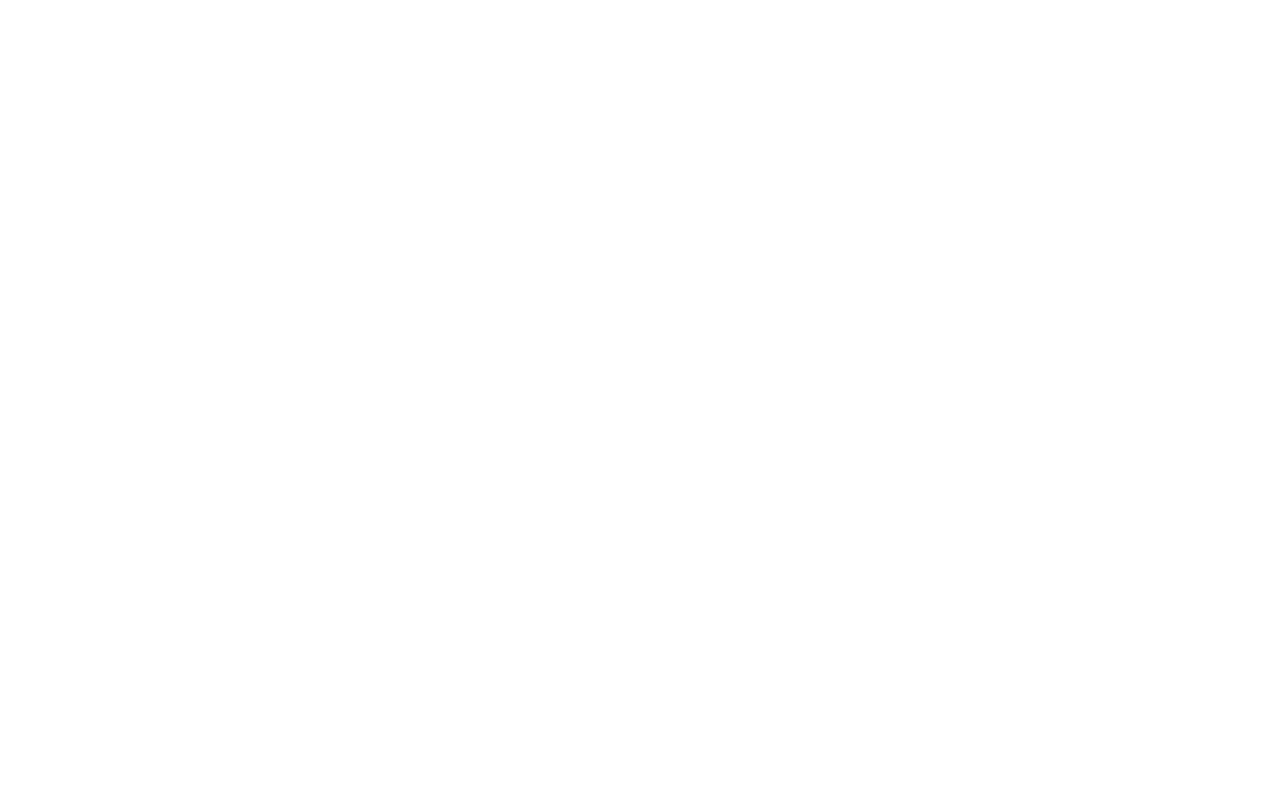
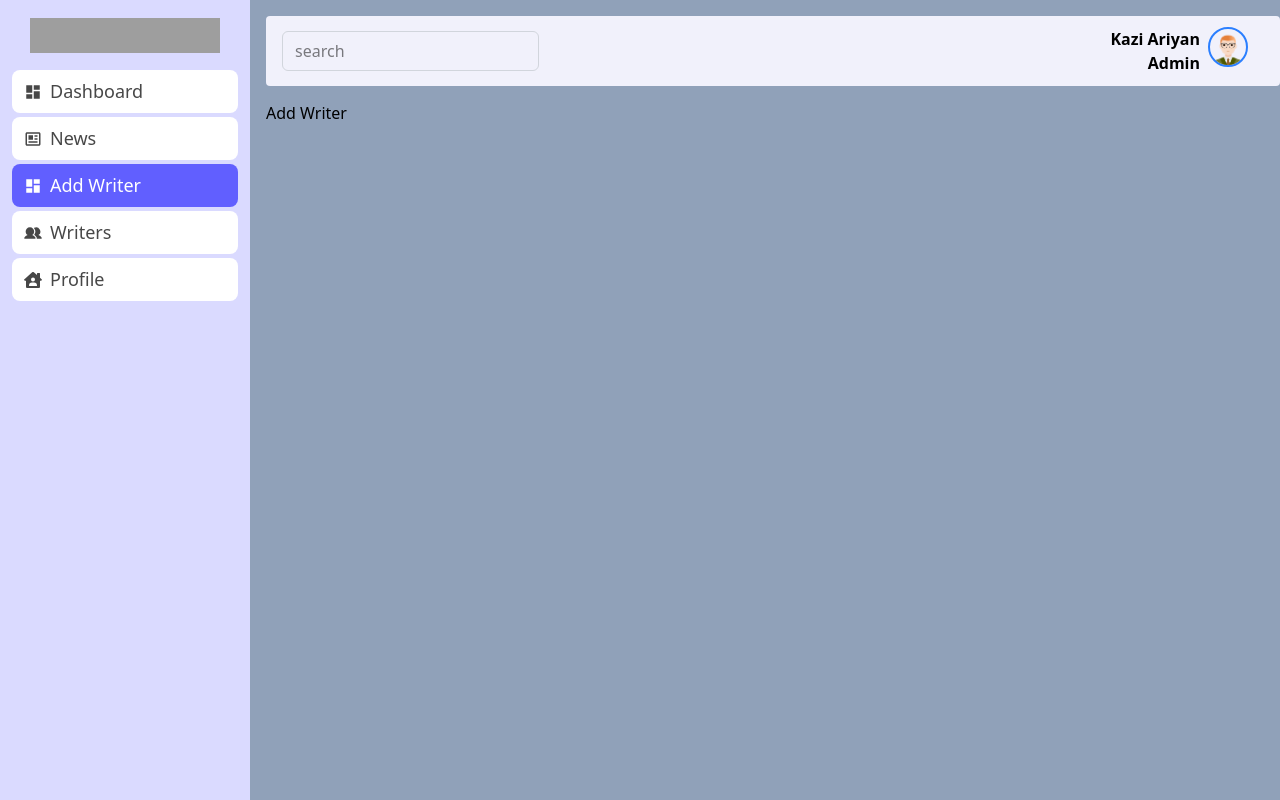
Before and after one commit to nabilamutiara/codenews, a React (Vite) app in the folder client/: page /dashboard/writer/add in a window 1280 px wide. Before the commit this address had no page. Built offline with nearby package versions, Linux system fonts and the light colour scheme; grey boxes are pictures that could not be loaded.

Commit message:
news page

```diff
--- a/client/src/App.jsx
+++ b/client/src/App.jsx
@@ -2,16 +2,37 @@ import { BrowserRouter, Routes, Route, Navigate } from 'react-router-dom';
 import Login from './dashboard/pages/Login';
 import MainLayout from './dashboard/layout/MainLayout';
 import Adminindex from './dashboard/pages/Adminindex';
+import ProtectDashboard from './middleware/ProtectDashboard';
+import ProtectRole from './middleware/ProtectRole';
+import Unable from './dashboard/pages/Unable';
+import Profile from './dashboard/pages/Profile';
+import News from './dashboard/pages/News';
+import AddWriter from './dashboard/pages/AddWriter';
+import Writers from './dashboard/pages/Writers';
 
 function App() {
   return (
     <BrowserRouter>
       <Routes>
+
         <Route path="/login" element={<Login />} />
-        <Route path="/dashboard" element={<MainLayout />}>
-          <Route index element={<Navigate to="admin" replace />} />
-          <Route path="admin" element={<Adminindex />} />
+
+
+        <Route path="/dashboard" element={<ProtectDashboard />}>
+          <Route path="" element={<MainLayout />}>
+            <Route path="" index element={<Navigate to="/dashboard/admin" replace />} />
+            <Route path="unable-access" element={<Unable />} />
+            <Route path="profile" element={<Profile />} />
+            <Route path="news" element={<News />} />
+            <Route path='' element={<ProtectRole role='admin'/>}>
+              <Route path="admin" element={<Adminindex />} />
+              <Route path="writer/add" element={<AddWriter />} />
+              <Route path="writers" element={<Writers />} />
+            </Route>
+          </Route>
         </Route>
+
+        <Route path="*" element={<Navigate to="/login" replace />} />
       </Routes>
     </BrowserRouter>
   );
--- a/client/src/dashboard/layout/Sidebar.jsx
+++ b/client/src/dashboard/layout/Sidebar.jsx
@@ -1,5 +1,9 @@
 import React from 'react';
 import { Link, useLocation} from 'react-router-dom';
+import { MdDashboard} from "react-icons/md";
+import { BiNews } from "react-icons/bi";
+import { PiUsersFill } from "react-icons/pi";
+import { FaHouseUser } from "react-icons/fa";
 
 const Sidebar = () => {
     const {pathname} = useLocation();
@@ -14,7 +18,33 @@ const Sidebar = () => {
             </div>
             <ul className='px-3 flex flex-col gap-y-1 font-medium'>
                 <li>
-                    <Link to='/dashboard/admin' className={`px-3 ${pathname === '/dashboard/admin' ? 'bg-indigo-500 text-white' : 'bg-white text-[#404040f6]'}`}>
+                    <Link to='/dashboard/admin' className={`px-3 ${pathname === '/dashboard/admin' ? 'bg-indigo-500 text-white' : 'bg-white text-[#404040f6]'} py-2 hover:shadow-lg hover:shadow-indigo-500/20 w-full rounded-lg flex gap-x-2 justify-start items-center hover:bg-indigo-500 hover:text-white`}>
+                    <span className='text-[18px]'><MdDashboard/></span>
+                    <span className='text-[18px]'>Dashboard</span>
+                    </Link>
+                </li>
+                <li>
+                    <Link to='/dashboard/news' className={`px-3 ${pathname === '/dashboard/news' ? 'bg-indigo-500 text-white' : 'bg-white text-[#404040f6]'} py-2 hover:shadow-lg hover:shadow-indigo-500/20 w-full rounded-lg flex gap-x-2 justify-start items-center hover:bg-indigo-500 hover:text-white`}>
+                    <span className='text-[18px]'><BiNews/></span>
+                    <span className='text-[18px]'>News</span>
+                    </Link>
+                </li>
+                <li>
+                    <Link to='/dashboard/writer/add' className={`px-3 ${pathname === '/dashboard/writer/add' ? 'bg-indigo-500 text-white' : 'bg-white text-[#404040f6]'} py-2 hover:shadow-lg hover:shadow-indigo-500/20 w-full rounded-lg flex gap-x-2 justify-start items-center hover:bg-indigo-500 hover:text-white`}>
+                    <span className='text-[18px]'><MdDashboard/></span>
+                    <span className='text-[18px]'>Add Writer</span>
+                    </Link>
+                </li>
+                <li>
+                    <Link to='/dashboard/writers' className={`px-3 ${pathname === '/dashboard/writers' ? 'bg-indigo-500 text-white' : 'bg-white text-[#404040f6]'} py-2 hover:shadow-lg hover:shadow-indigo-500/20 w-full rounded-lg flex gap-x-2 justify-start items-center hover:bg-indigo-500 hover:text-white`}>
+                    <span className='text-[18px]'><PiUsersFill/></span>
+                    <span className='text-[18px]'>Writers</span>
+                    </Link>
+                </li>
+                <li>
+                    <Link to='/dashboard/profile' className={`px-3 ${pathname === '/dashboard/profile' ? 'bg-indigo-500 text-white' : 'bg-white text-[#404040f6]'} py-2 hover:shadow-lg hover:shadow-indigo-500/20 w-full rounded-lg flex gap-x-2 justify-start items-center hover:bg-indigo-500 hover:text-white`}>
+                    <span className='text-[18px]'><FaHouseUser/></span>
+                    <span className='text-[18px]'>Profile</span>
                     </Link>
                 </li>
             </ul>
--- /dev/null
+++ b/client/src/dashboard/pages/AddWriter.jsx
@@ -0,0 +1,11 @@
+import React from 'react';
+
+const AddWriter = () => {
+    return (
+        <div>
+            Add Writer
+        </div>
+    );
+};
+
+export default AddWriter;
--- /dev/null
+++ b/client/src/dashboard/pages/News.jsx
@@ -0,0 +1,11 @@
+import React from 'react';
+
+const News = () => {
+    return (
+        <div>
+            News Page
+        </div>
+    );
+};
+
+export default News;
--- /dev/null
+++ b/client/src/dashboard/pages/Profile.jsx
@@ -0,0 +1,11 @@
+import React from 'react';
+
+const Profile = () => {
+    return (
+        <div>
+            Profile Page
+        </div>
+    );
+};
+
+export default Profile;
--- /dev/null
+++ b/client/src/dashboard/pages/Unable.jsx
@@ -0,0 +1,11 @@
+import React from 'react';
+
+const Unable = () => {
+    return (
+        <div>
+            Unable 404
+        </div>
+    );
+};
+
+export default Unable;
--- /dev/null
+++ b/client/src/dashboard/pages/Writers.jsx
@@ -0,0 +1,11 @@
+import React from 'react';
+
+const Writers = () => {
+    return (
+        <div>
+            Writers Page
+        </div>
+    );
+};
+
+export default Writers;
--- /dev/null
+++ b/client/src/middleware/ProtectDashboard.jsx
@@ -0,0 +1,18 @@
+import React from 'react';
+import { Outlet, Navigate } from 'react-router-dom';
+
+const ProtectDashboard = () => {
+    const userInfo = {
+        name: "kazi",
+        role: "admin"
+    }
+
+    if (userInfo) {
+        return <Outlet />;
+
+    } else {
+        return <Navigate to="/login" />;
+    }
+};
+
+export default ProtectDashboard;
--- /dev/null
+++ b/client/src/middleware/ProtectRole.jsx
@@ -0,0 +1,16 @@
+import React from 'react';
+import { Navigate, Outlet } from 'react-router-dom';
+
+const ProtectRole = ({role}) => {
+    const userInfo = {
+        name: "kazi",
+        role: "admin"
+    }
+    if (userInfo.role === role) {
+        return <Outlet/>
+    } else {
+        return <Navigate to='/dashboard/unable-access'/>
+    }
+};
+
+export default ProtectRole;
```
